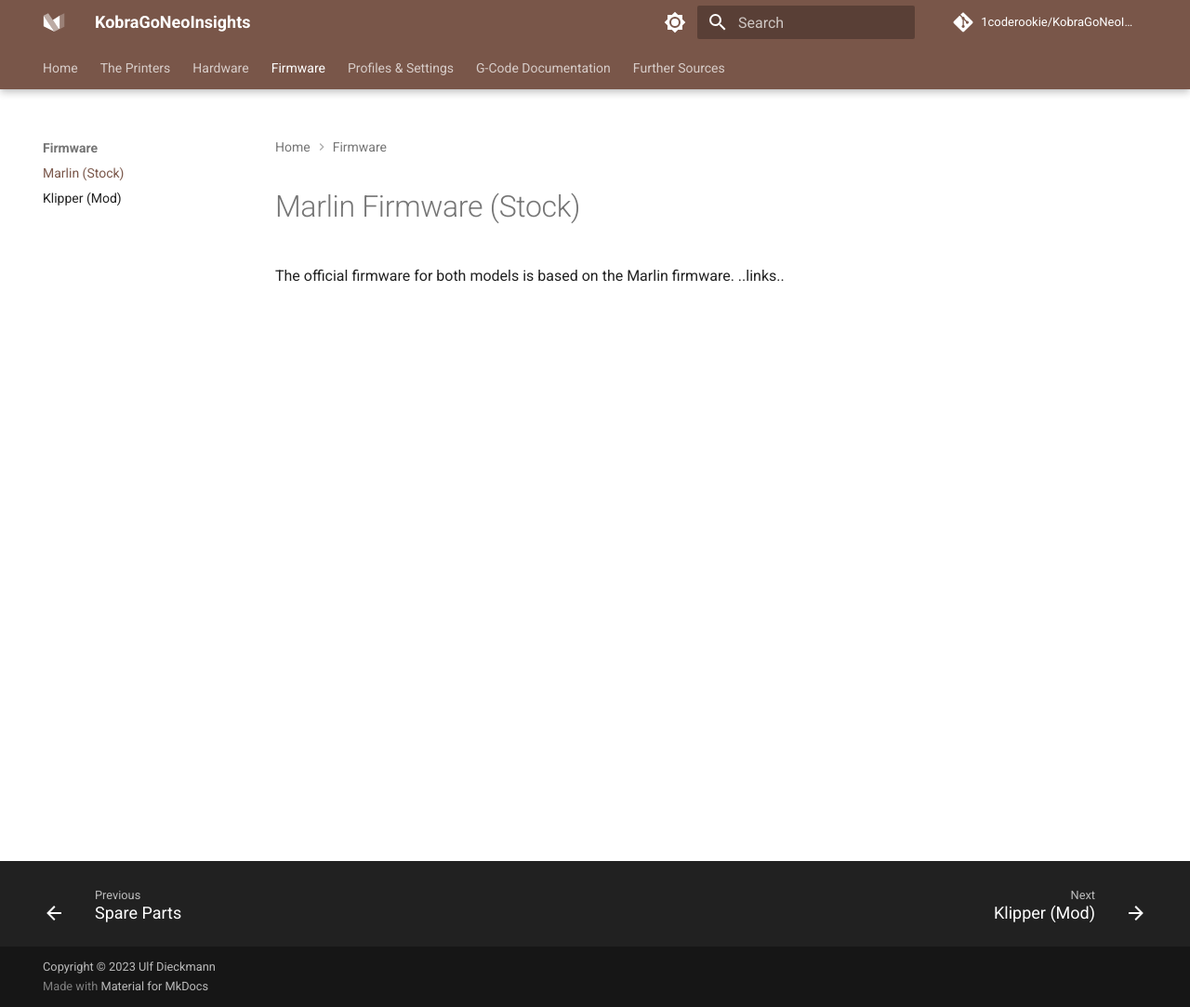
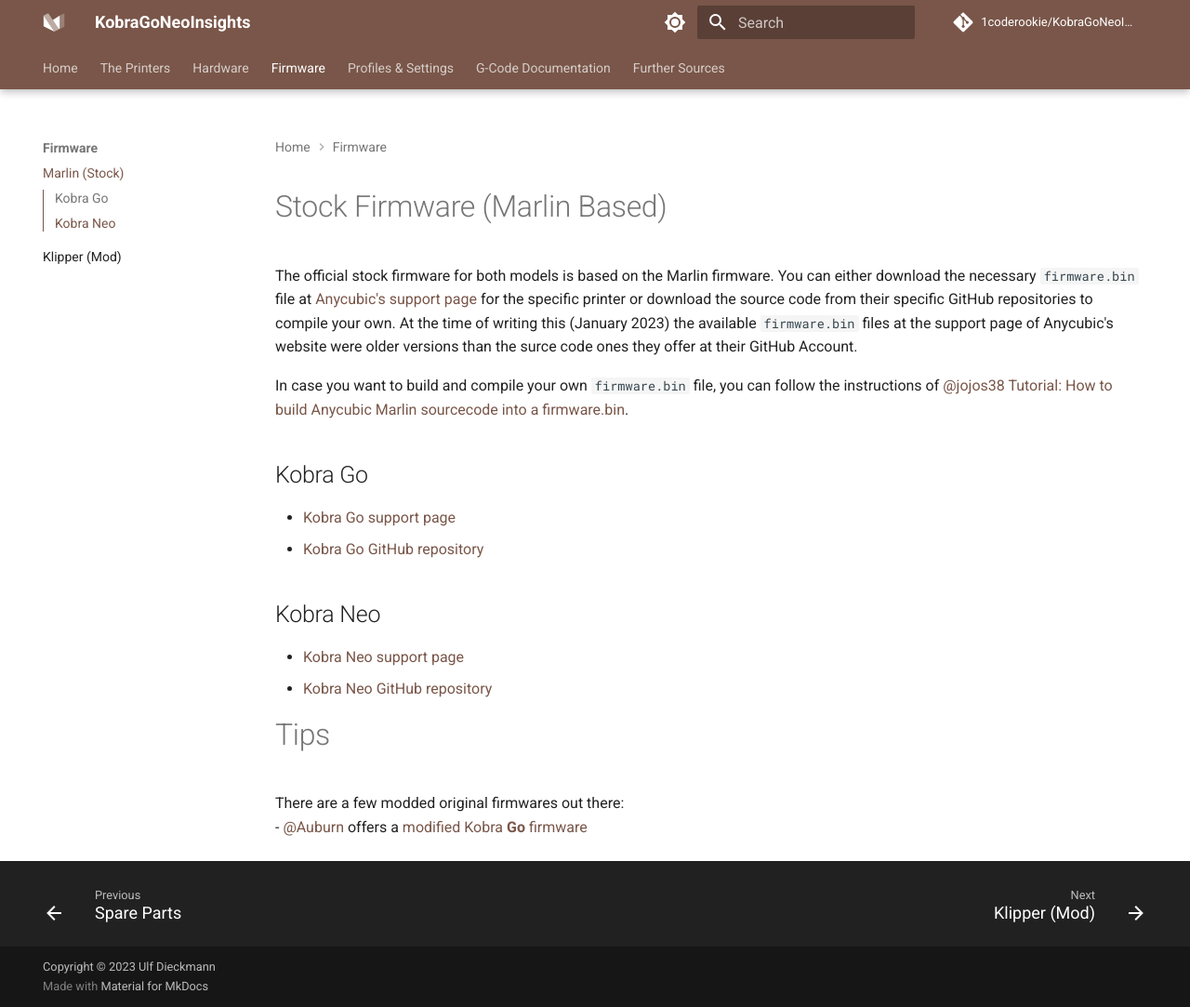
Before and after one commit to 1coderookie/KobraGoNeoInsights, an MkDocs documentation site: the page built from docs/firmware/fw_marlin.md, in a window 1280 px wide and 1083 px high. Shown: the whole window at 93% size. Built offline with MkDocs 1.6.1 and Material for MkDocs 9.7.7, drawn with Linux system fonts in a browser that asks for light colours; comment, search, counter and statistics services are not loaded.

Commit message:
Update fw_marlin.md

```diff
--- a/docs/firmware/fw_marlin.md
+++ b/docs/firmware/fw_marlin.md
@@ -1,5 +1,19 @@
 <link rel=”manifest” href=”docs/manifest.webmanifest”>
 
-# Marlin Firmware (Stock)
-The official firmware for both models is based on the Marlin firmware.
-..links..
+# Stock Firmware (Marlin Based)
+The official stock firmware for both models is based on the Marlin firmware. You can either download the necessary `firmware.bin` file at [Anycubic's support page](https://www.anycubic.com/blogs/news/all-you-need-to-know-about-kobra-series) for the specific printer or download the source code from their specific GitHub repositories to compile your own. At the time of writing this (January 2023) the available `firmware.bin` files at the support page of Anycubic's website were older versions than the surce code ones they offer at their GitHub Account.
+
+In case you want to build and compile your own `firmware.bin` file, you can follow the instructions of @jojos38 [Tutorial: How to build Anycubic Marlin sourcecode into a firmware.bin](https://www.reddit.com/r/anycubic/comments/y2waxu/tutorial_how_to_build_anycubic_marlin_source_code/).
+
+## Kobra Go
+- [Kobra Go support page](https://www.anycubic.com/blogs/news/all-you-need-to-know-about-kobra-series)
+- [Kobra Go GitHub repository](https://github.com/ANYCUBIC-3D/Kobra_Go)
+
+## Kobra Neo
+- [Kobra Neo support page](https://www.anycubic.com/blogs/news/all-you-need-to-know-about-kobra-series)
+- [Kobra Neo GitHub repository](https://github.com/ANYCUBIC-3D/Kobra_Neo)
+
+# Tips
+
+There are a few modded original firmwares out there:
+- @Auburn offers a [modified Kobra **Go** firmware](https://github.com/Auburn/Kobra_Go)
```
